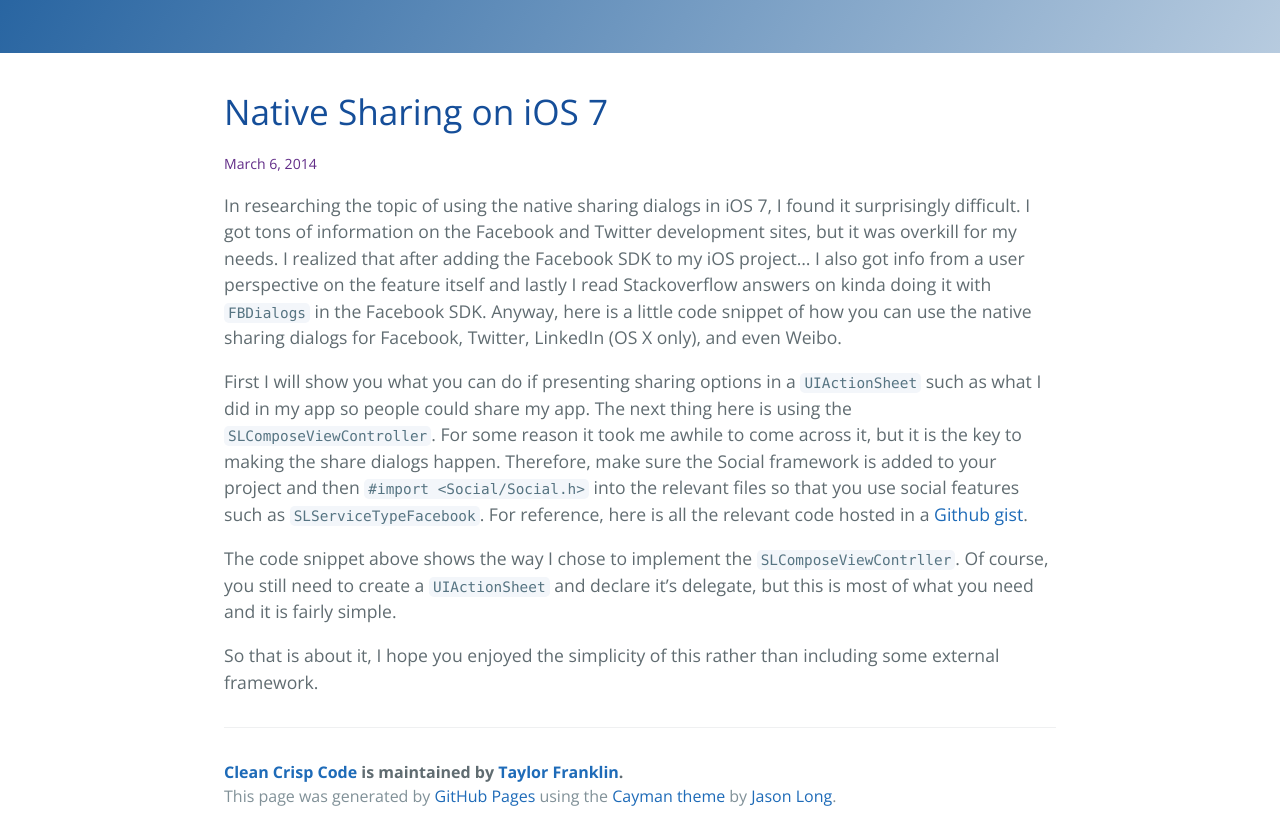
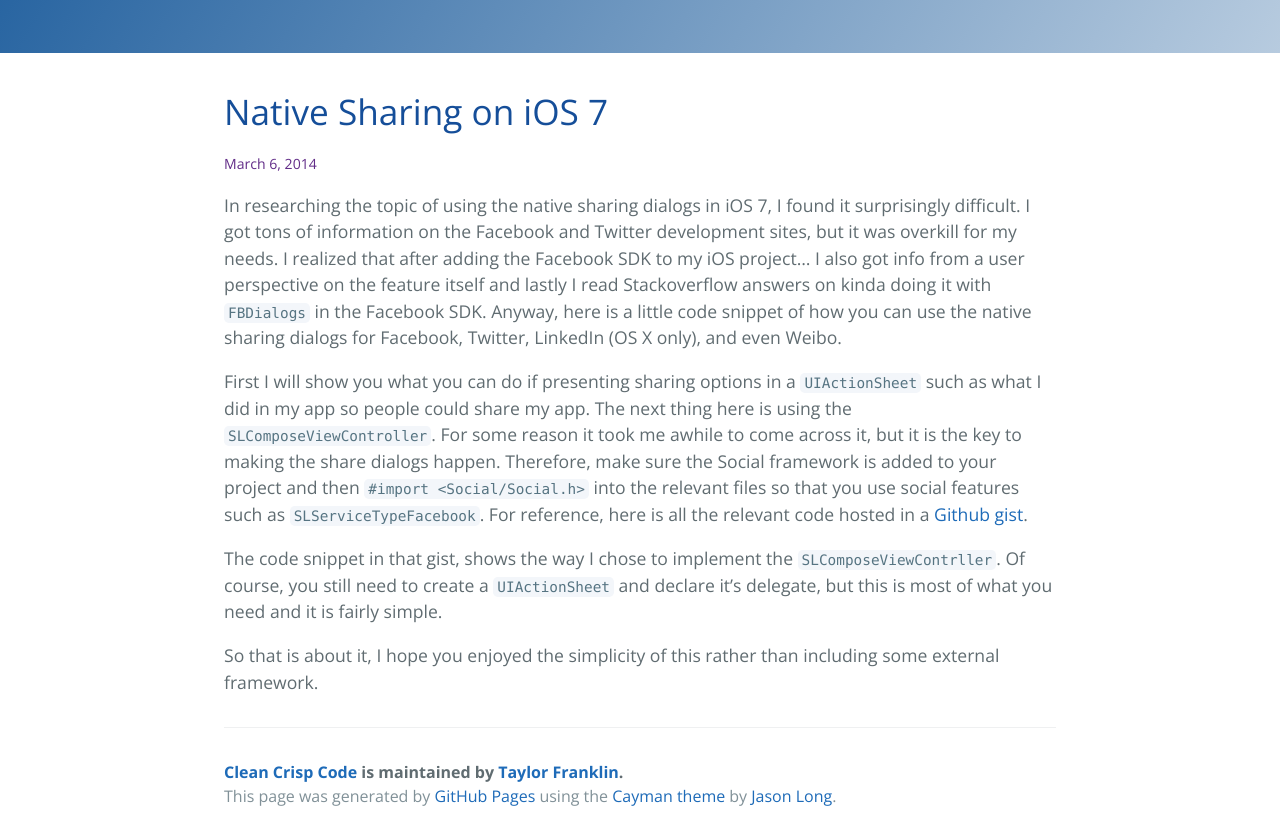
Before and after one commit to tfrank64/taylorfranklin.github.io, a Jekyll site: the page built from _posts/2014-03-06-native-sharing-on-ios-7.md, in a window 1280 px wide, cut to the strip 314-1154 px from the top of the page. Built offline with Jekyll 4.4.1, drawn with Linux system fonts in a browser that asks for light colours; Markdown is read by kramdown in place of the engine named in the settings.

Commit message:
post edits and image uploads

```diff
--- a/_includes/page-header.html
+++ b/_includes/page-header.html
@@ -4,9 +4,6 @@
   </div>
   <h1 class="project-name"><a href="{{ site.url }}">{{ site.title }}</a></h1>
   <h2 class="project-tagline"><a href="{{ site.url }}/about">Taylor Franklin</a> - {{ site.tagline }}</h2>
-<!--   <a href="#" class="btn">View on GitHub</a>
-  <a href="#" class="btn">Download .zip</a>
-  <a href="#" class="btn">Download .tar.gz</a> -->
 
 	<ul class="soc">
 	    <li><a class="soc-twitter" href="https://twitter.com/tfrank64" target="_blank"></a></li>
--- a/_posts/2014-03-06-native-sharing-on-ios-7.md
+++ b/_posts/2014-03-06-native-sharing-on-ios-7.md
@@ -29,12 +29,8 @@
 ---
 In researching the topic of using the native sharing dialogs in iOS 7, I found it surprisingly difficult. I got tons of information on the Facebook and Twitter development sites, but it was overkill for my needs. I realized that after adding the Facebook SDK to my iOS project&#8230; I also got info from a user perspective on the feature itself and lastly I read Stackoverflow answers on kinda doing it with `FBDialogs` in the Facebook SDK. Anyway, here is a little code snippet of how you can use the native sharing dialogs for Facebook, Twitter, LinkedIn (OS X only), and even Weibo.
 
-First I will show you what you can do if presenting sharing options in a `UIActionSheet` such as what I did in my app so people could share my app. The next thing here is using the `SLComposeViewController`. For some reason it took me awhile to come across it, but it is the key to making the share dialogs happen. Therefore, make sure the Social framework is added to your project and then `#import <Social/Social.h>` into the relevant files so that you use social features such as `SLServiceTypeFacebook`. For reference, here is all the relevant code hosted in a [Github gist](https://gist.github.com/tfrank64/9403006).
+First I will show you what you can do if presenting sharing options in a `UIActionSheet` such as what I did in my app so people could share my app. The next thing here is using the `SLComposeViewController`. For some reason it took me awhile to come across it, but it is the key to making the share dialogs happen. Therefore, make sure the Social framework is added to your project and then `#import <Social/Social.h>` into the relevant files so that you use social features such as `SLServiceTypeFacebook`. For reference, here is all the relevant code hosted in a <a href="https://gist.github.com/tfrank64/9403006" target="_blank">Github gist</a>.
 
-<!-- Missing Gist ID -->
-
-The code snippet above shows the way I chose to implement the `SLComposeViewContrller`. Of course, you still need to create a `UIActionSheet` and declare it&#8217;s delegate, but this is most of what you need and it is fairly simple.
+The code snippet in that gist, shows the way I chose to implement the `SLComposeViewContrller`. Of course, you still need to create a `UIActionSheet` and declare it&#8217;s delegate, but this is most of what you need and it is fairly simple.
 
 So that is about it, I hope you enjoyed the simplicity of this rather than including some external framework.
-
-<!-- AdSense Now! Lite: PreFiltered - NoAds [ WP is not in the loop. ] -->
--- a/css/cayman.css
+++ b/css/cayman.css
@@ -258,7 +258,7 @@
     height: 0px;
   }
 
-  @media only screen and (max-width: 1026px) {
+  @media only screen and (max-width: 1156px) {
     .logo {
         display: none;
     }
```
Also changed, not shown: _posts/2014-01-30-multiple-taps-on-uicollectionview-cells.md (+1 -1 lines), _posts/2014-02-05-odd-translucent-navigation-bar-side-affect.md (+6 -24 lines), _posts/2014-03-15-writedraw-is-on-the-app-store.md (+9 -6 lines), images/2014/02/ios-simulator-screen-shot-feb-5-2014-11-47-22-pm.png (added), images/2014/02/ios-simulator-screen-shot-feb-5-2014-12-09-21-am.png (added), images/2014/03/main-300x300.png (added), images/2014/03/titlelogo.png (added).
